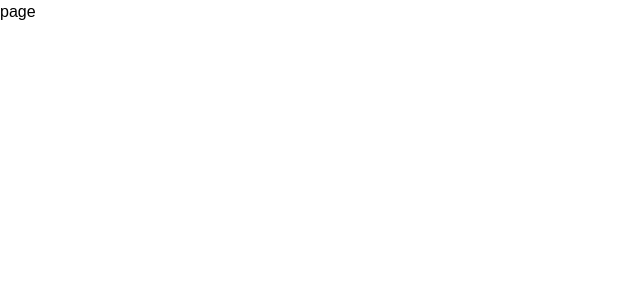
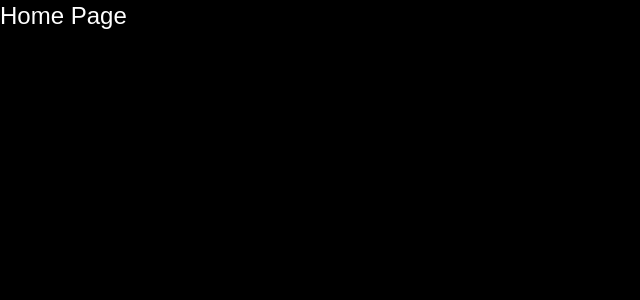
Before and after one commit to architashinde/VoxInterview, a Next.js app in the folder voxinterview/: page / in a window 1280 px wide. Shown: the top 300 px of the page, without its empty margins (0-640 px from the left). Built offline with nearby package versions, Linux system fonts and the light colour scheme; a web font is replaced by a local one.

Commit message:
updated favicon

```diff
--- /dev/null
+++ b/voxinterview/app/(auth)/layout.tsx
@@ -0,0 +1,11 @@
+import React, { ReactNode } from 'react';
+
+const AuthLayout = ({children}:{children:ReactNode}) => {
+    return (
+        <div>
+            {children}
+        </div>
+    );
+};
+
+export default AuthLayout;
--- /dev/null
+++ b/voxinterview/app/(auth)/sign-in/page.tsx
@@ -0,0 +1,8 @@
+import React from "react";
+const Page = () => {
+  return(
+    <div>
+
+    </div>
+  );
+};
--- /dev/null
+++ b/voxinterview/app/(auth)/sign-up/page.tsx
@@ -0,0 +1,9 @@
+import React from "react";
+
+const Page = () => {
+    return (
+        <div></div>
+    );
+}
+
+export default Page;
--- /dev/null
+++ b/voxinterview/app/(root)/layout.tsx
@@ -0,0 +1,12 @@
+import { ReactNode } from "react";
+import React from "react";
+
+const RootLayout = ({children}:{children:ReactNode}) => {
+    return (
+        <div>
+            {children}
+        </div>
+    );
+};
+
+export default RootLayout;
--- /dev/null
+++ b/voxinterview/app/(root)/page.tsx
@@ -0,0 +1,11 @@
+import React from 'react';
+
+const Page = () => {
+  return (
+    <div className="min-h-screen bg-black text-white">
+      <h1 className="text-2xl">Home Page</h1>
+    </div>
+  );
+}
+
+export default Page;
--- a/voxinterview/app/globals.css
+++ b/voxinterview/app/globals.css
@@ -1,5 +1,3 @@
 @import "tailwindcss";
 
-@custom-variant dark {
-  &:where(.dark, .dark *);
-}
+@custom-variant dark (&:where(.dark, .dark *));
--- a/voxinterview/app/page.tsx
+++ /dev/null
@@ -1,9 +0,0 @@
-import React from 'react';
-
-const Page = () => {
-  return (
-   <div>page</div>
-  );
-}
-
-export default Page;
```
Also changed, not shown: 1 other file (tests, documents, lock files or other folders).
